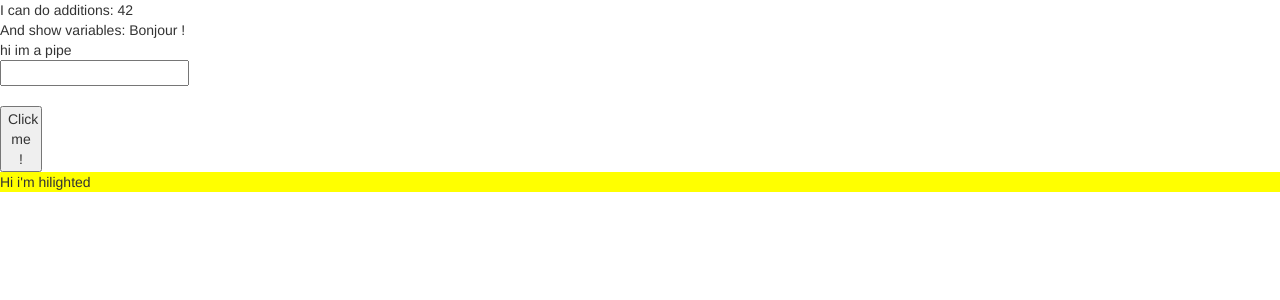
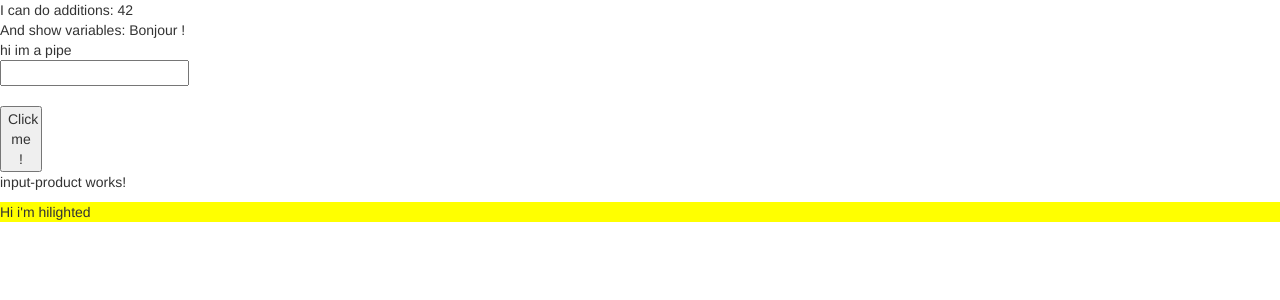
Before and after one commit to junglemove/angular-jour2, an Angular app: page / in a window 1280 px wide. Shown: the top 300 px of the page. Built offline with nearby package versions, Linux system fonts and the light colour scheme.

Commit message:
Init exo1: input-product

```diff
--- a/src/app/app.component.html
+++ b/src/app/app.component.html
@@ -10,6 +10,8 @@
 	{{ inputVal.value }}
 	<br>
 	<button [style.width.px]="mySize" (click)="onClick(inputVal.value)">Click me !</button>
+	<app-input-product></app-input-product>
+
 </div>
 <app-input-output *ngIf="false"></app-input-output>
 
--- a/src/app/app.module.ts
+++ b/src/app/app.module.ts
@@ -10,6 +10,7 @@ import { InputOutputChildComponent } from './input-output-child/input-output-chi
 import { LowerPipe } from './lower.pipe';
 import { FormComponent } from './form/form.component';
 import { HighlightDirective } from './highlight.directive';
+import { InputProductComponent } from './input-product/input-product.component';
 
 @Injectable()
 export class Test{
@@ -24,7 +25,8 @@ export class Test{
     InputOutputChildComponent,
     LowerPipe,
     FormComponent,
-    HighlightDirective
+    HighlightDirective,
+    InputProductComponent
   ],
   imports: [
     BrowserModule,
--- /dev/null
+++ b/src/app/input-product/input-product.component.html
@@ -0,0 +1,3 @@
+<p>
+  input-product works!
+</p>
--- /dev/null
+++ b/src/app/input-product/input-product.component.ts
@@ -0,0 +1,16 @@
+import { Component, OnInit } from '@angular/core';
+import { Product } from '../data/product';
+
+@Component({
+  selector: 'app-input-product',
+  templateUrl: './input-product.component.html',
+  styleUrls: ['./input-product.component.css']
+})
+export class InputProductComponent implements OnInit {
+
+  constructor() { }
+
+  ngOnInit() {
+  }
+
+}
```
Also changed, not shown: src/app/input-product/input-product.component.css (added), 2 other files (tests, documents, lock files or other folders).
